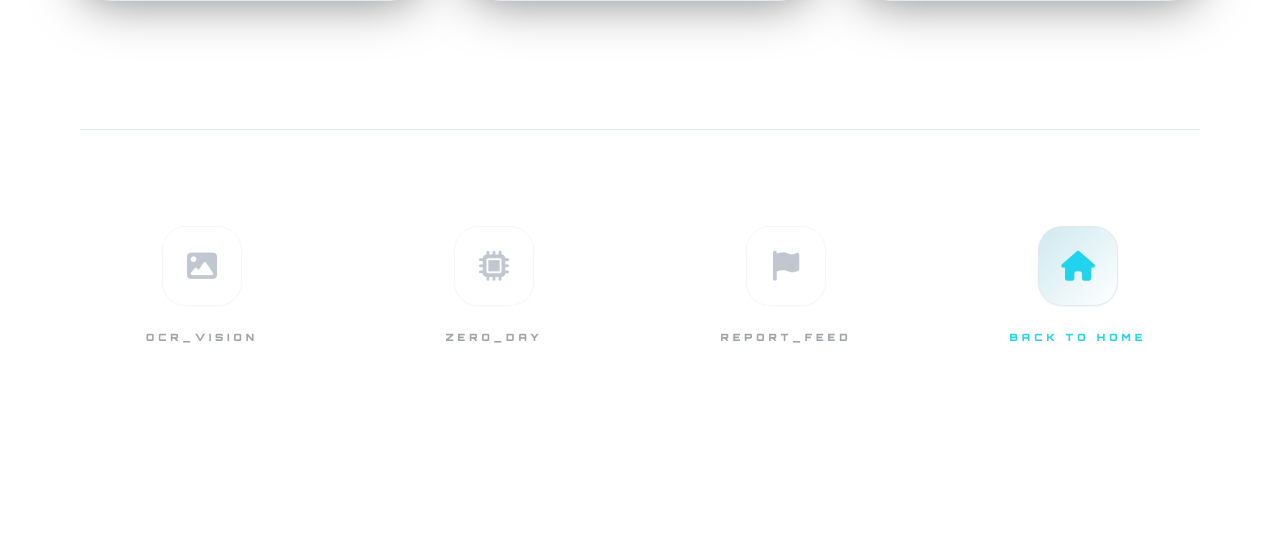
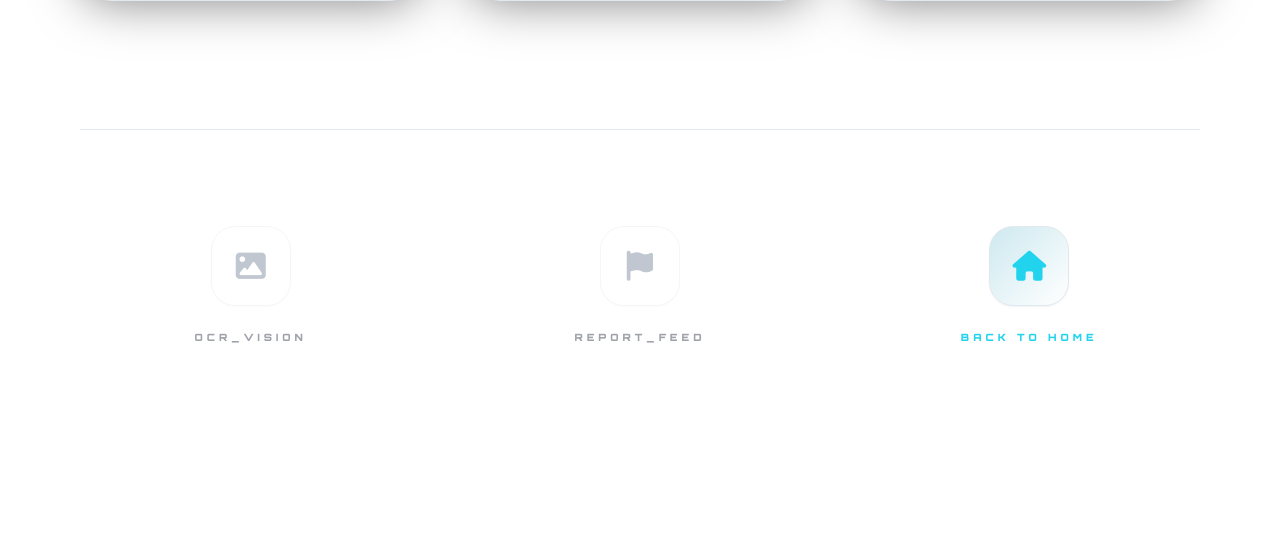
Before and after one commit to sakchai-01/PHISHGUARD, a FastAPI app: page /contact in a window 1280 px wide. Shown: the part 1137-1679 px from the top of the page. Run offline with FastAPI, Linux system fonts and the light colour scheme; some libraries are stand-ins or nearby versions.

Commit message:
templates/contact.html : ลบปุ่ม Zero-Day ออกจากหน้า Support Hub

```diff
--- a/templates/contact.html
+++ b/templates/contact.html
@@ -69,18 +69,12 @@
     </div>
 
     <!-- Quick Tools: Integrated Dock -->
-    <div class="pt-24 border-t border-slate-200 grid grid-cols-2 md:grid-cols-4 gap-12">
+    <div class="pt-24 border-t border-slate-200 grid grid-cols-1 md:grid-cols-3 gap-12">
         <div onclick="window.location='/tools/ocr'" class="flex flex-col items-center group cursor-pointer opacity-40 hover:opacity-100 transition-all duration-500">
             <div class="w-20 h-20 rounded-3xl bg-white shadow-sm border border-slate-200 flex items-center justify-center text-slate-500 group-hover:text-cyan-400 group-hover:border-cyan-500/30 group-hover:shadow-[0_0_30px_rgba(6,182,212,0.2)] transition-all mb-6">
                 <i class="fa-solid fa-image text-3xl"></i>
             </div>
             <h4 class="text-[10px] font-black  uppercase tracking-[0.4em] font-['Orbitron']">OCR_VISION</h4>
-        </div>
-        <div onclick="window.location='/tools/zeroday'" class="flex flex-col items-center group cursor-pointer opacity-40 hover:opacity-100 transition-all duration-500">
-            <div class="w-20 h-20 rounded-3xl bg-white shadow-sm border border-slate-200 flex items-center justify-center text-slate-500 group-hover:text-rose-400 group-hover:border-rose-500/30 group-hover:shadow-[0_0_30px_rgba(225,29,72,0.2)] transition-all mb-6">
-                <i class="fa-solid fa-microchip text-3xl"></i>
-            </div>
-            <h4 class="text-[10px] font-black  uppercase tracking-[0.4em] font-['Orbitron']">ZERO_DAY</h4>
         </div>
         <div onclick="window.location='/report'" class="flex flex-col items-center group cursor-pointer opacity-40 hover:opacity-100 transition-all duration-500">
             <div class="w-20 h-20 rounded-3xl bg-white shadow-sm border border-slate-200 flex items-center justify-center text-slate-500 group-hover:text-amber-400 group-hover:border-amber-500/30 group-hover:shadow-[0_0_30px_rgba(245,158,11,0.2)] transition-all mb-6">
```
